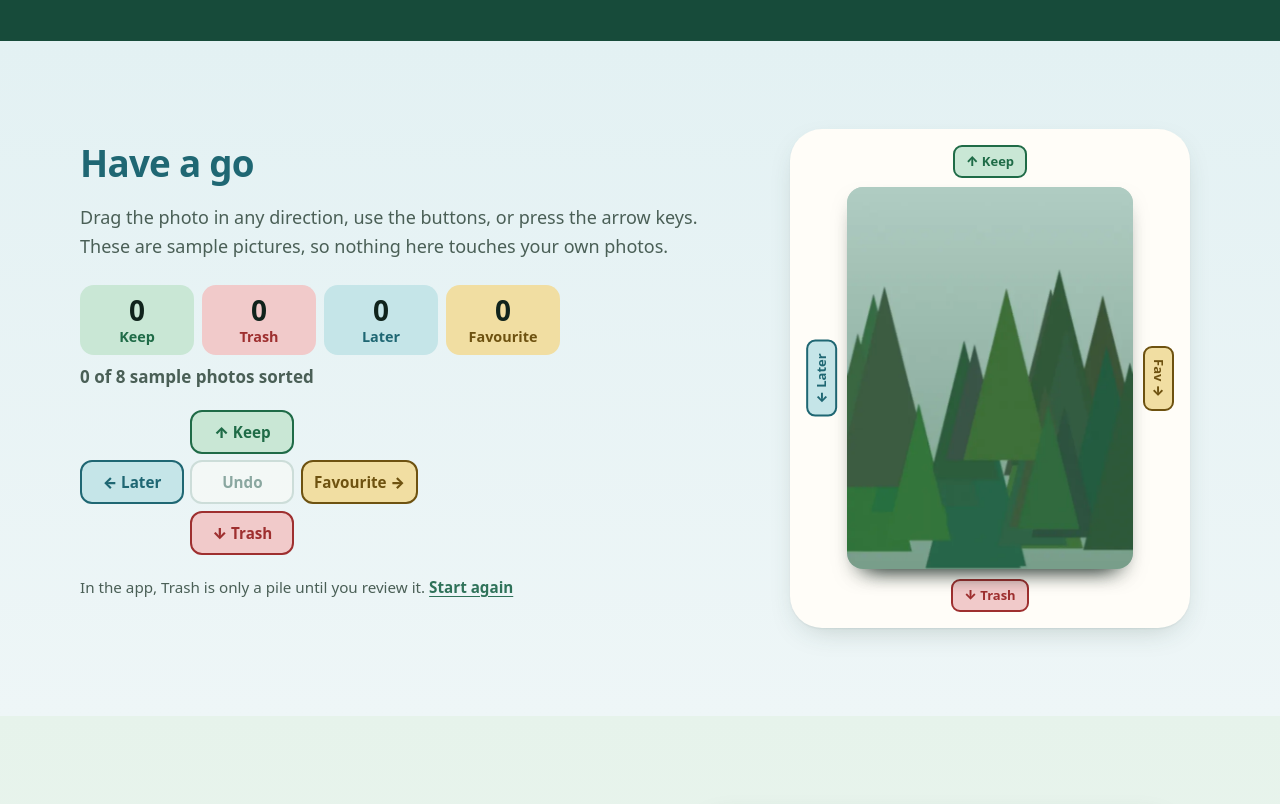
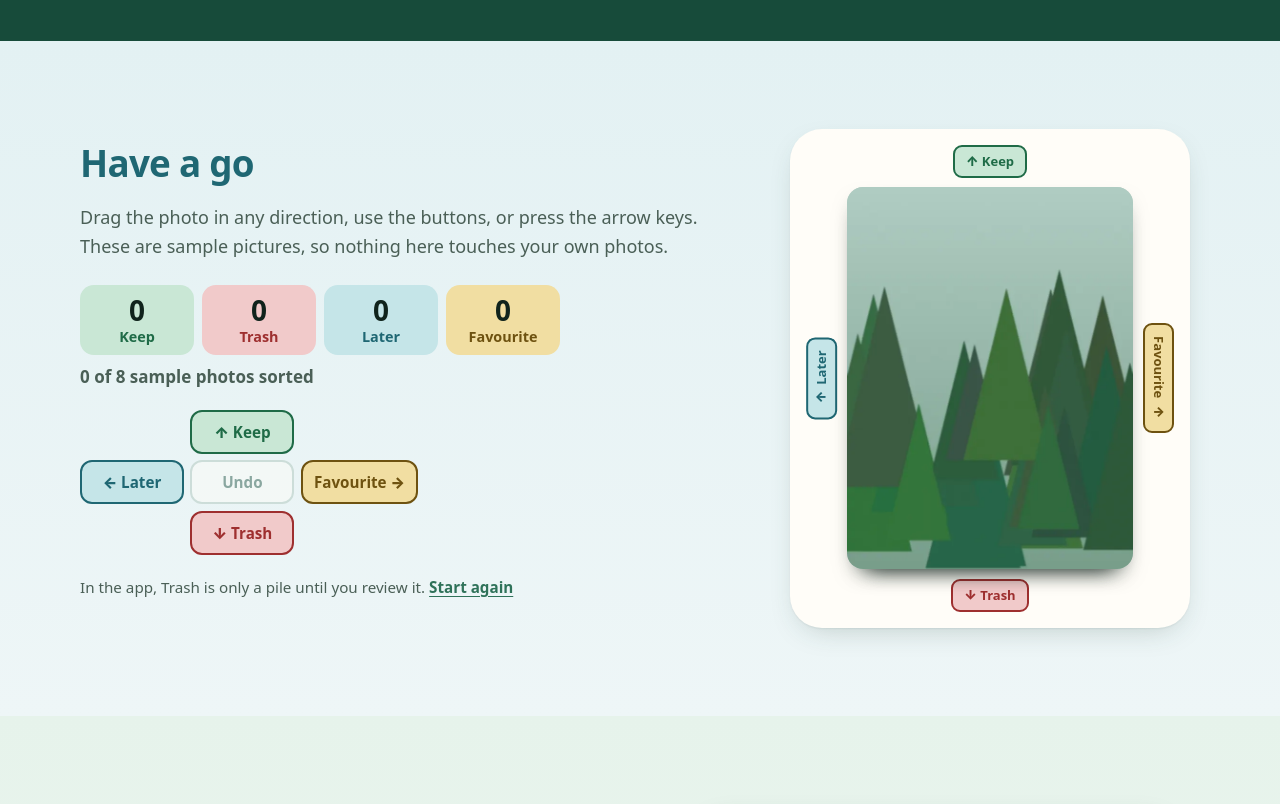
Before and after one commit to rtipple01/Siftoryapp-site, a plain HTML site: page index.html in a window 1280 px wide. Shown: the part 1440-2244 px from the top of the page. Drawn offline with Linux system fonts and the light colour scheme.

Commit message:
Side tabs: left/right arrows stay horizontal; full 'Favourite' label
Co-Authored-By: Claude Opus 5.5 <noreply@anthropic.com>
Claude-Session: https://claude.ai/code/session_01QZnyTVpSjWQJJxHkatYc6d

```diff
--- a/index.html
+++ b/index.html
@@ -22,7 +22,7 @@
 <meta name="twitter:card" content="summary_large_image">
 <meta name="twitter:image" content="https://siftoryapp.com/assets/feature-graphic.png">
 <script>document.documentElement.classList.add('js');</script>
-<link rel="stylesheet" href="styles.css?v=19">
+<link rel="stylesheet" href="styles.css?v=20">
 <script src="home.js?v=9" defer></script>
 </head>
 <body class="home">
@@ -84,7 +84,7 @@
           <div class="m-stage" aria-hidden="true">
             <span class="m-tab t-keep" data-dir="up">↑ Keep</span>
             <div class="m-mid">
-              <span class="m-tab v l t-later" data-dir="left">← Later</span>
+              <span class="m-tab v l t-later" data-dir="left"><span class="ar">←</span> Later</span>
               <div class="deck" data-deck>
                 <figure class="sw-card" data-pos="0"><img src="assets/demo/photo-1.webp" alt="" width="600" height="800" decoding="async"><span class="stamp"></span></figure>
                 <figure class="sw-card" data-pos="1"><img src="assets/demo/photo-3.webp" alt="" width="600" height="800" decoding="async"><span class="stamp"></span></figure>
@@ -95,7 +95,7 @@
                 <figure class="sw-card" data-pos="3"><img src="assets/demo/photo-8.webp" alt="" width="600" height="800" decoding="async"><span class="stamp"></span></figure>
                 <figure class="sw-card" data-pos="3"><img src="assets/demo/photo-7.webp" alt="" width="600" height="800" decoding="async"><span class="stamp"></span></figure>
               </div>
-              <span class="m-tab v t-fav" data-dir="right">Fav →</span>
+              <span class="m-tab v t-fav" data-dir="right">Favourite <span class="ar">→</span></span>
             </div>
             <span class="m-tab t-trash" data-dir="down">↓ Trash</span>
           </div>
@@ -166,7 +166,7 @@
       <div class="try-stage">
         <span class="m-tab t-keep" data-dir="up">↑ Keep</span>
         <div class="m-mid">
-          <span class="m-tab v l t-later" data-dir="left">← Later</span>
+          <span class="m-tab v l t-later" data-dir="left"><span class="ar">←</span> Later</span>
           <div class="deck try-deck" data-try-deck tabindex="0" role="group" aria-roledescription="photo card" aria-label="Sample photo to sort. Use the arrow keys: up to Keep, down to Trash, left for Later, right for Favourite.">
             <figure class="sw-card" data-pos="0"><img src="assets/demo/photo-4.webp" alt="Sample photo: a pine forest" width="600" height="800" decoding="async"><span class="stamp"></span></figure>
             <figure class="sw-card" data-pos="1"><img src="assets/demo/photo-1.webp" alt="Sample photo: a sandy beach" width="600" height="800" decoding="async"><span class="stamp"></span></figure>
@@ -182,7 +182,7 @@
               <p><button type="button" class="btn btn-play btn-small" data-try-again>Sort them again</button></p>
             </div>
           </div>
-          <span class="m-tab v t-fav" data-dir="right">Fav →</span>
+          <span class="m-tab v t-fav" data-dir="right">Favourite <span class="ar">→</span></span>
         </div>
         <span class="m-tab t-trash" data-dir="down">↓ Trash</span>
       </div>
--- a/styles.css
+++ b/styles.css
@@ -682,3 +682,7 @@ section[aria-labelledby="roll-title"] .kicker { background: var(--fav-bg); color
   .hero-split + .lead { margin-top: .8rem; }
   .hero-actions { clear: both; }
 }
+
+/* Side tabs: arrows stay horizontal (← and →) while the word runs vertically */
+.m-tab.v .ar { display: inline-block; writing-mode: horizontal-tb; line-height: 1; margin: .2em 0; }
+.m-tab.v.l .ar { transform: rotate(180deg); }
```
Also changed, not shown: 404.html (+1 -1 lines), privacy.html (+1 -1 lines), support.html (+1 -1 lines), terms.html (+1 -1 lines).
